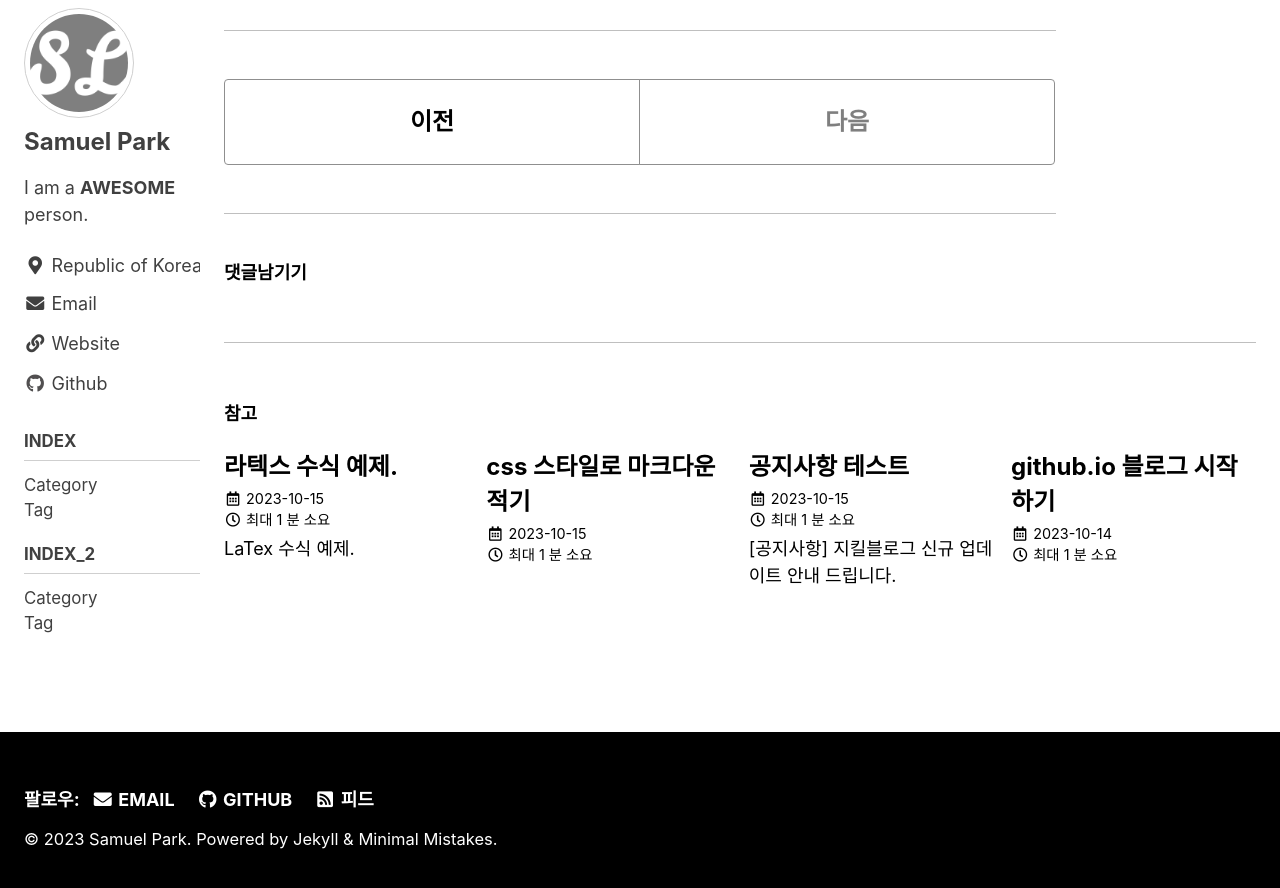
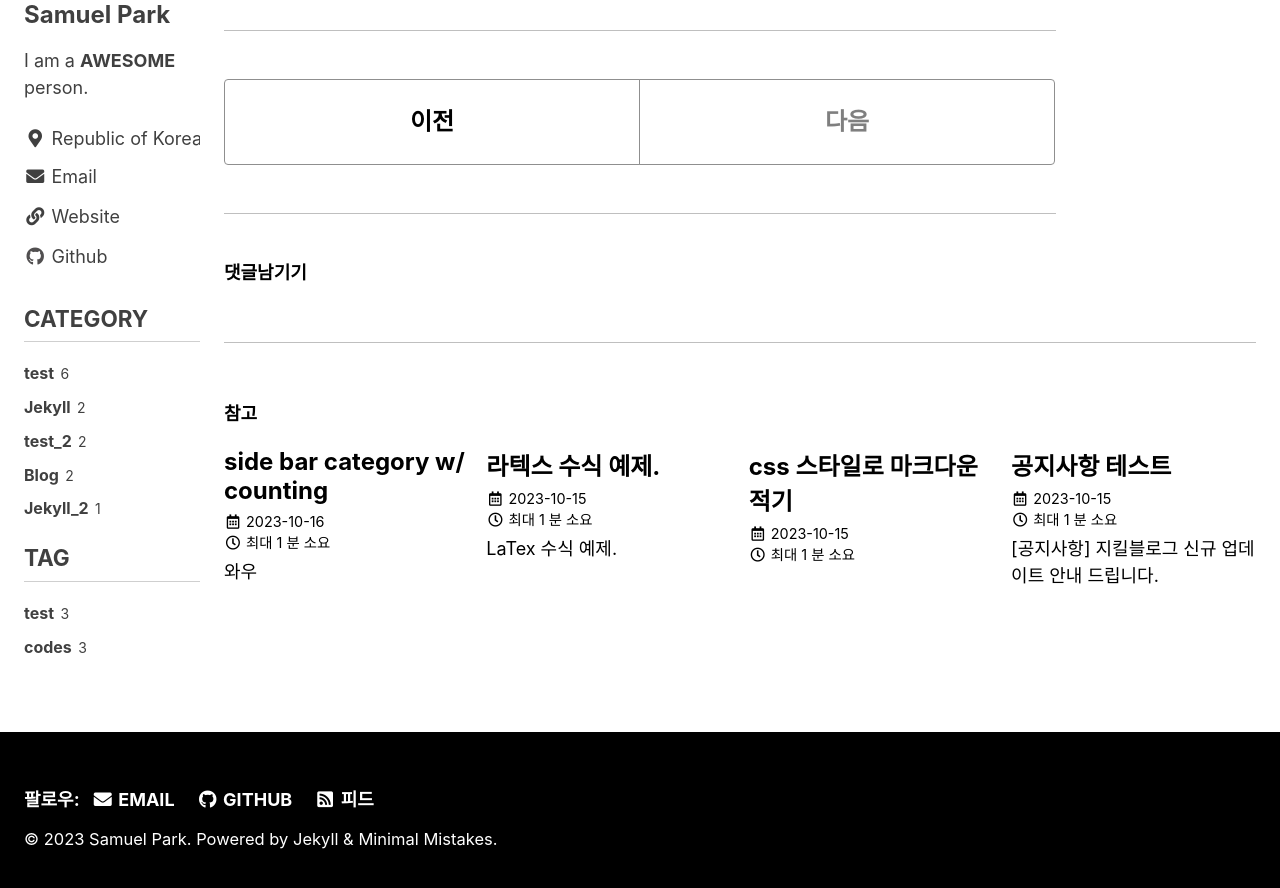
Before and after one commit to ahfmrptEkd/ahfmrptEkd.github.io, a Jekyll site: the page built from _posts/test/2023-10-16-to_do_list.md, in a window 1280 px wide and 900 px high, scrolled down 1129 px. Shown: the top 888 px of the window. Built offline with Jekyll 4.4.1, drawn with Linux system fonts in a browser that asks for light colours; cached includes are drawn as plain includes; comment, search, counter and statistics services are not loaded.

Commit message:
updates side bar counting function

```diff
--- a/_config.yml
+++ b/_config.yml
@@ -293,7 +293,7 @@ defaults:
       toc_icon: "fa-solid fa-sitemap"
       use_math: true
       sidebar:
-        nav: "docs"
+        nav: "counts"
 
   # _pages
   - scope:
--- a/_includes/nav_list
+++ b/_includes/nav_list
@@ -1,27 +1,59 @@
 {% assign navigation = site.data.navigation[include.nav] %}
 
+{% assign categories_max = 0 %}
+{% for category in site.categories %}
+  {% if category[1].size > categories_max %}
+    {% assign categories_max = category[1].size %}
+  {% endif %}
+{% endfor %}
+
+{% assign tags_max = 0 %}
+{% for tag in site.tags %}
+  {% if tag[1].size > tags_max %}
+    {% assign tags_max = tag[1].size %}
+  {% endif %}
+{% endfor %}
+
 <nav class="nav__list">
-  {% if page.sidebar.title %}<h3 class="nav__title" style="padding-left: 0;">{{ page.sidebar.title }}</h3>{% endif %}
+  {% if navigation[0].use %}
   <input id="ac-toc" name="accordion-toc" type="checkbox" />
   <label for="ac-toc">{{ site.data.ui-text[site.locale].menu_label | default: "Toggle Menu" }}</label>
   <ul class="nav__items">
-    {% for nav in navigation %}
-      <li>
-        {% if nav.url %}
-          <a href="{{ nav.url | relative_url }}"><span class="nav__sub-title">{{ nav.title }}</span></a>
-        {% else %}
-          <span class="nav__sub-title">{{ nav.title }}</span>
+    <span class="nav__sub-title">{{ navigation[0].title }}</span>
+    <li>
+      {% for i in (1..categories_max) reversed %}
+        {% for category in site.categories %}
+          {% if category[1].size == i %}
+            <ul style="padding-top: 0px; padding-bottom: 0px;">
+              <a href="/categories/#{{ category[0] | slugify }}">
+                <strong style="font-size: 16px;">{{ category[0] }}</strong> <span class="taxonomy__count" style="font-size: 14px;">{{ i }}</span>
+              </a>
+            </ul>
+          {% endif %}
+        {% endfor %}
+      {% endfor %}
+    </li>
+  </ul>
+  {% endif %}
+
+  {% if navigation[1].use %}
+  <input id="ac-toc" name="accordion-toc" type="checkbox" />
+  <label for="ac-toc">{{ site.data.ui-text[site.locale].menu_label | default: "Toggle Menu" }}</label>
+  <ul class="nav__items">
+    <span class="nav__sub-title">{{ navigation[1].title }}</span>
+    <li>
+    {% for i in (1..tags_max) reversed %}
+      {% for tag in site.tags %}
+        {% if tag[1].size == i %}
+          <ul style="padding-top: 0px; padding-bottom: 0px;">
+            <a href="/tags/#{{ tag[0] | slugify }}">
+              <strong style="font-size: 16px;">{{ tag[0] }}</strong> <span class="taxonomy__count" style="font-size: 14px;">{{ i }}</span>
+            </a>
+          </ul>
         {% endif %}
-
-        {% if nav.children != null %}
-        <ul>
-          {% for child in nav.children %}
-          {% assign category = site.categories[child.category] | where_exp: "item", "item.hidden != true" %}
-            <li><a href="{{ child.url | relative_url }}"{% if child.url == page.url %} class="active"{% endif %}>{{ child.title }}</a></li>
-          {% endfor %}
-        </ul>
-        {% endif %}
-      </li>
+      {% endfor %}
     {% endfor %}
+    </li>
   </ul>
+  {% endif %}
 </nav>
--- /dev/null
+++ b/_posts/test/2023-10-16-side bar category.md
@@ -0,0 +1,18 @@
+---
+title:  "side bar category w/ counting"
+search: false
+categories:
+  - test
+  - Jekyll
+last_modified_at: 2018-02-19T08:06:00-05:00
+sidebar:
+    nav: "counts"
+---
+
+# 와우
+
+"nav_list"에 있는 css를 통해 글크기와 원한다면 스타일도 추가 가능해졌습니다.
+
+그리고
+
+tag나 category 들의 수를 모았지만, 난잡하기에 정렬하거나 **또 다른 페이지(안보이는)** 를 만들어 줘야 할 것 같습니다.
```
Also changed, not shown: _data/navigation.yml (+7 -0 lines), _posts/test/2023-10-16-to_do_list.md (+1 -0 lines).
